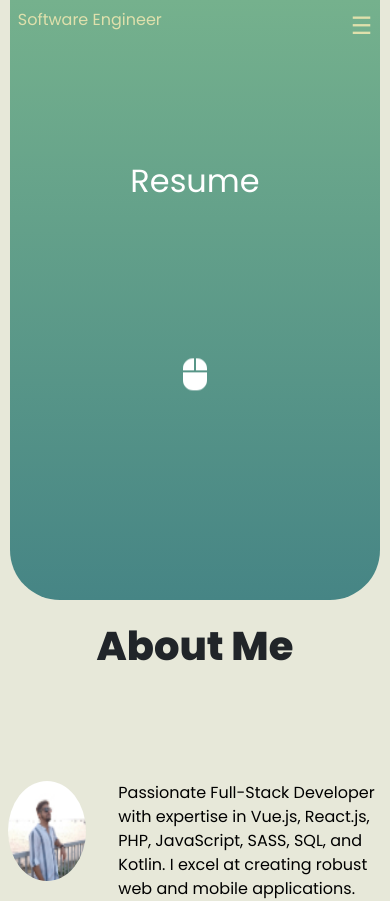
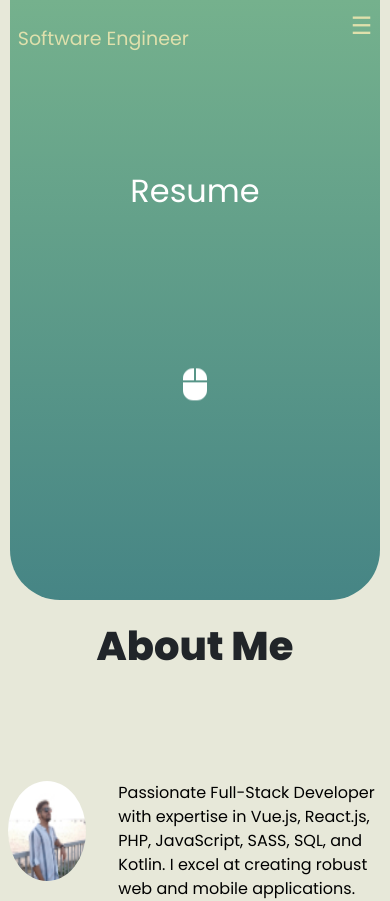
Before and after one commit to dev1662/portfolio, a React (Create React App) app: page /resume in a window 390 px wide. Shown: the top 901 px of the page. Built offline with nearby package versions, Linux system fonts and the light colour scheme.

Commit message:
Update new.css

```diff
--- a/src/new.css
+++ b/src/new.css
@@ -740,8 +740,8 @@ body{
     }
 
     .dev{
-        padding: 0;
-        font-size: 1rem;
+        padding: 17px 0 0 0;
+        font-size: 19px;
     }
 
     .project1{
```
